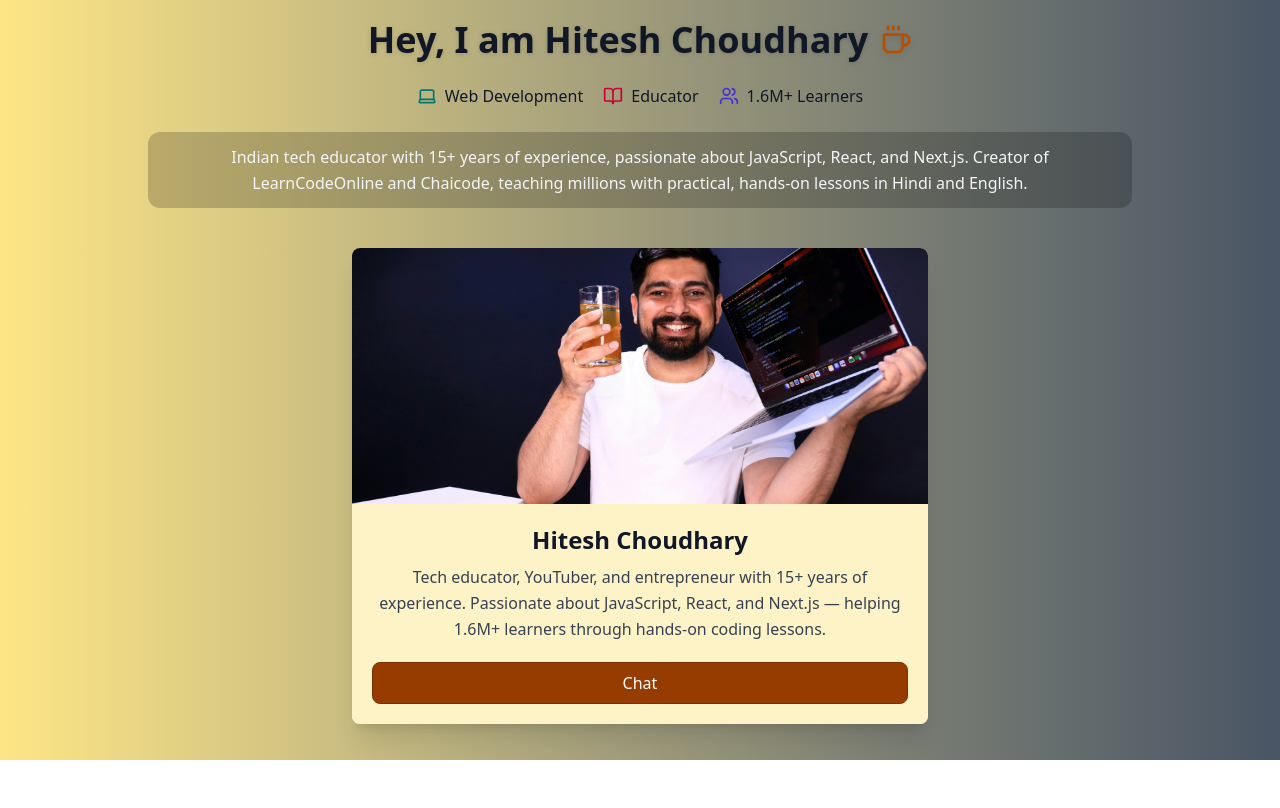
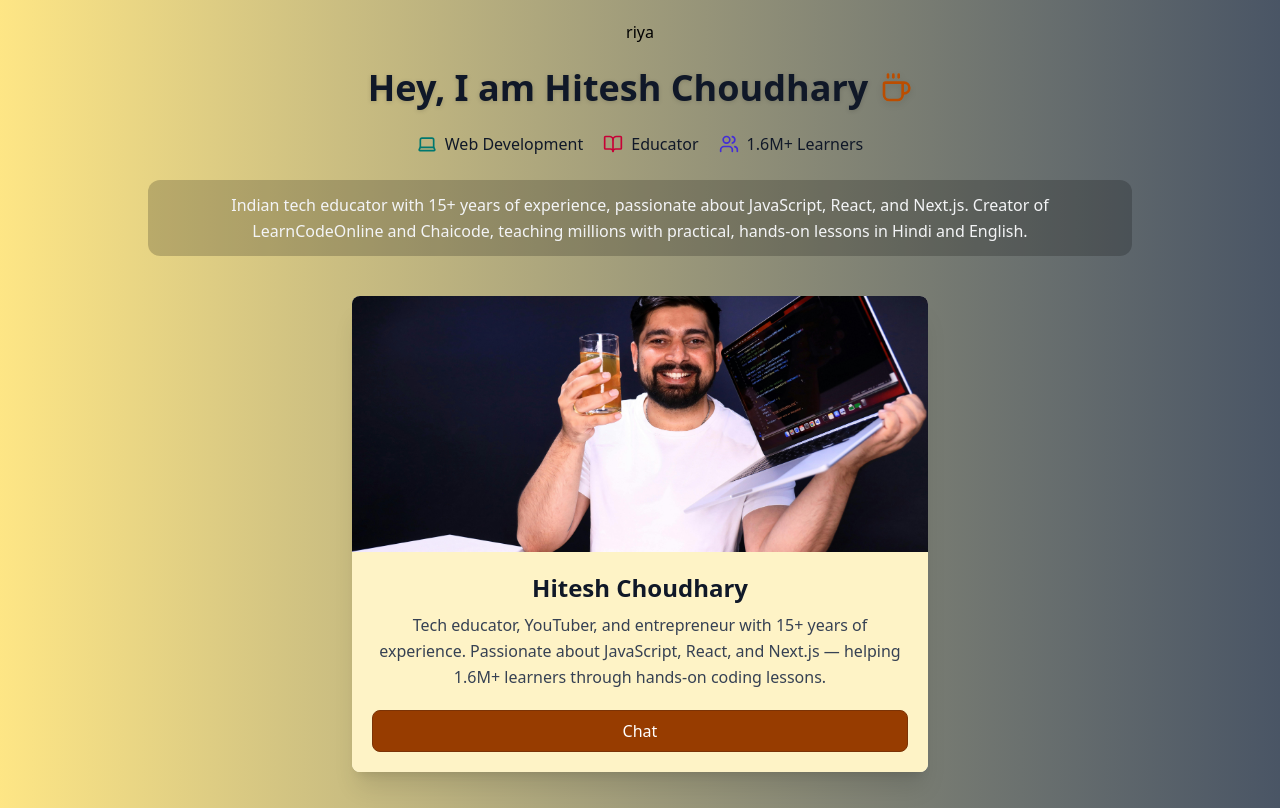
Before and after one commit to SinghRiya05/Persona_project, a React (Vite) app in the folder frontend/: page / in a window 1280 px wide. Built offline with nearby package versions, Linux system fonts and the light colour scheme.

Commit message:
feat: add button to Hero component for user interaction

```diff
--- a/frontend/src/Components/Home/Hero.jsx
+++ b/frontend/src/Components/Home/Hero.jsx
@@ -6,6 +6,8 @@
   return (
     <section className='bg-gradient-to-r from-amber-200 to-gray-600'>
       <div className="flex flex-col items-center justify-center text-center max-w-5xl px-5 md:mx-10 lg:mx-auto py-5 space-y-6">
+
+        <button>riya</button>
 
         {/* Heading */}
         <div className='flex justify-center items-center gap-3'>
```
